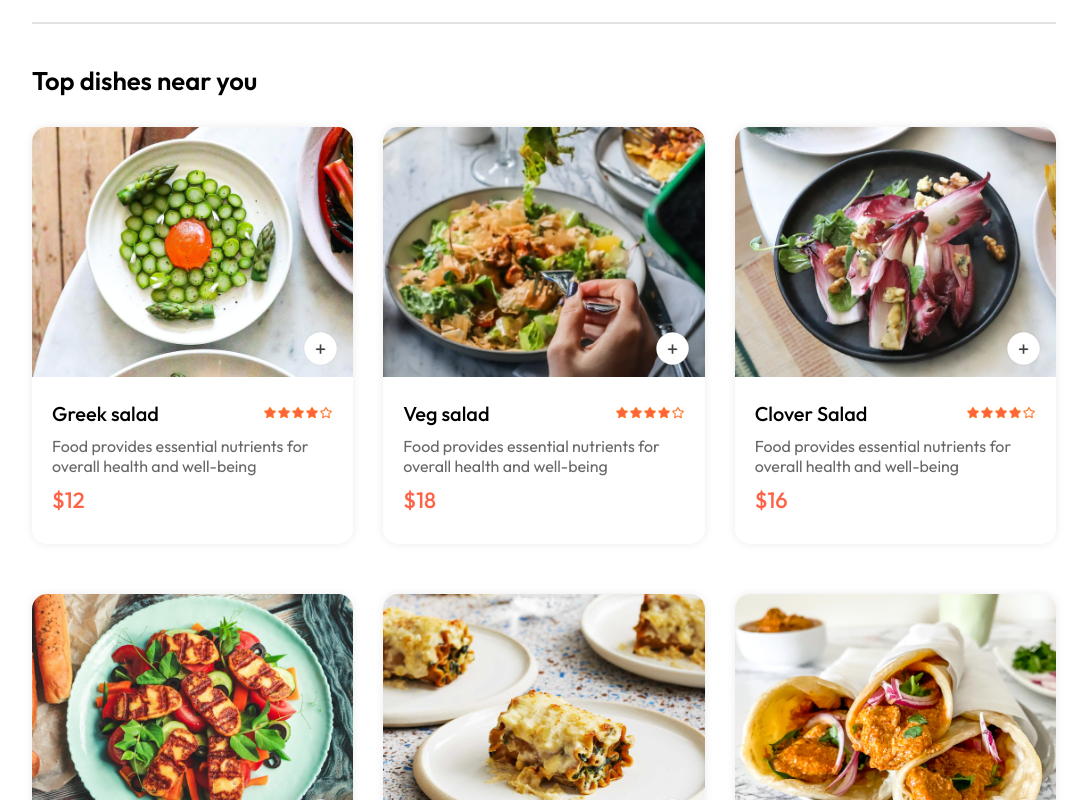
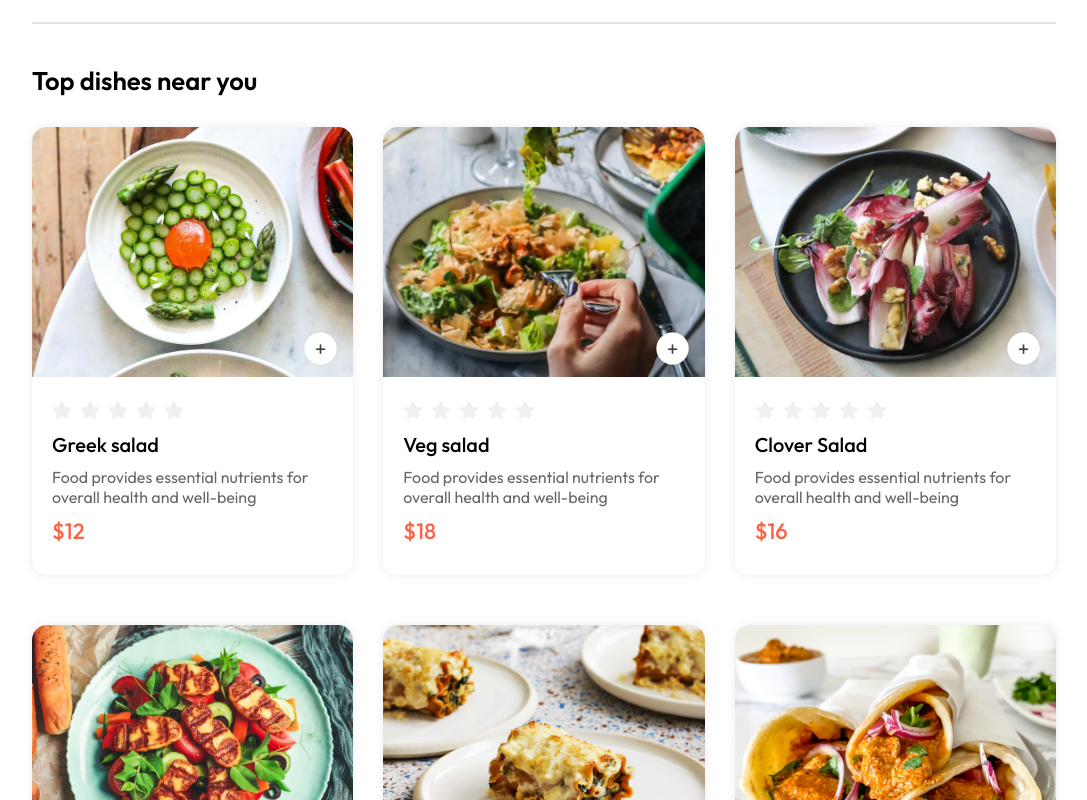
Before and after one commit to LaxyM/restaurant, a React (Vite) app in the folder frontend/: page / in a window 1280 px wide. Shown: the part 900-1700 px from the top of the page, without its empty margins (96-1183 px from the left). Built offline with nearby package versions, Linux system fonts and the light colour scheme.

Commit message:
add Rating

```diff
--- a/frontend/src/components/FoodItem/FoodItem.css
+++ b/frontend/src/components/FoodItem/FoodItem.css
@@ -18,9 +18,11 @@
 
 .food-item-name-rating {
 	display: flex;
-	justify-content: space-between;
-	align-items: center;
+	flex-direction: column;
+	/* justify-content: space-between; */
+	/* align-items: center; */
 	margin-bottom: 10px;
+	gap: 10px;
 }
 
 .food-item-name-rating p {
@@ -29,7 +31,7 @@
 }
 
 .food-item-name-rating img {
-	width: 70px;
+	/* width: 70px; */
 }
 
 .food-item-description {
--- a/frontend/src/components/FoodItem/FoodItem.jsx
+++ b/frontend/src/components/FoodItem/FoodItem.jsx
@@ -3,11 +3,10 @@ import React, { useContext } from 'react'
 import { assets } from '../../assets/assets'
 import './FoodItem.css'
 import { StoreContext } from '../../context/StoreContext'
+import { Rate } from 'antd'
 
 const FoodItem = ({ id, name, price, description, image }) => {
 	const { cartItems, addToCart, removeFromCart } = useContext(StoreContext)
-
-
 
 	return (
 		<div className='food-item'>
@@ -38,8 +37,10 @@ const FoodItem = ({ id, name, price, description, image }) => {
 			</div>
 			<div className='food-item-info'>
 				<div className='food-item-name-rating'>
+					<div className='food-item-rating-star'>
+						<Rate />
+					</div>
 					<p>{name}</p>
-					<img src={assets.rating_starts} alt='' />
 				</div>
 				<p className='food-item-description'>{description}</p>
 				<p className='food-item-price'>${price}</p>
--- /dev/null
+++ b/package.json
@@ -0,0 +1,5 @@
+{
+  "dependencies": {
+    "antd": "^5.19.1"
+  }
+}
```
Also changed, not shown: 1 other file (tests, documents, lock files or other folders).
